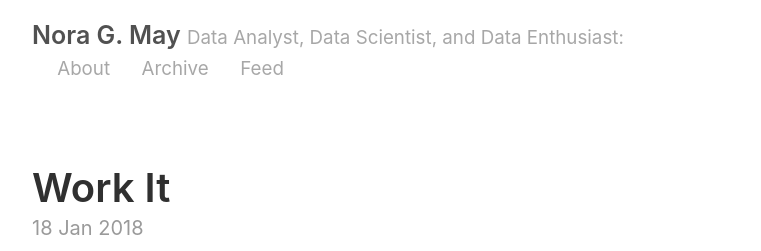
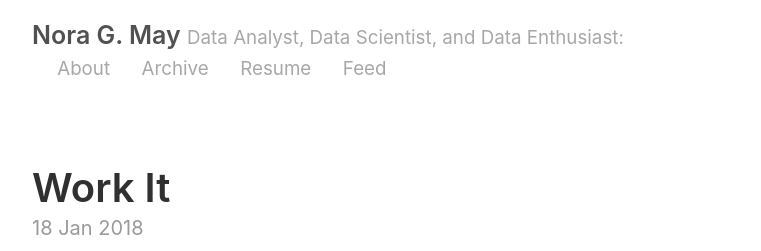
Before and after one commit to noragmay/noragmay.github.io, a Jekyll site: the page built from index.html, in a window 1280 px wide and 900 px high. Shown: the top 251 px of the window, without its empty margins (258-1019 px from the left). Built offline with Jekyll 4.4.1, drawn with Linux system fonts in a browser that asks for light colours; the list of posts is cut into pages by our own code.

Commit message:
resumelink

```diff
--- a/_config.yml
+++ b/_config.yml
@@ -35,4 +35,5 @@ gems:
 pages_list:
   About: '/about'
   Archive: '/archive'
+  Resume: '/resume'
   Feed: '/index.html'
```
Also changed, not shown: 1 other file.
